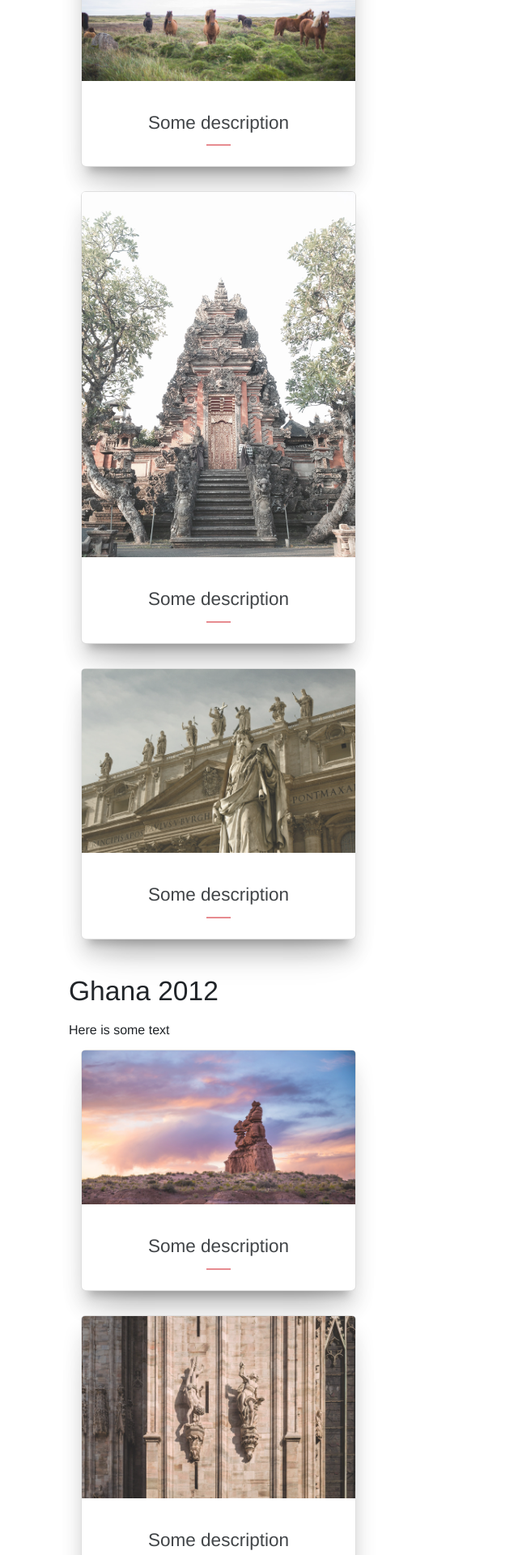
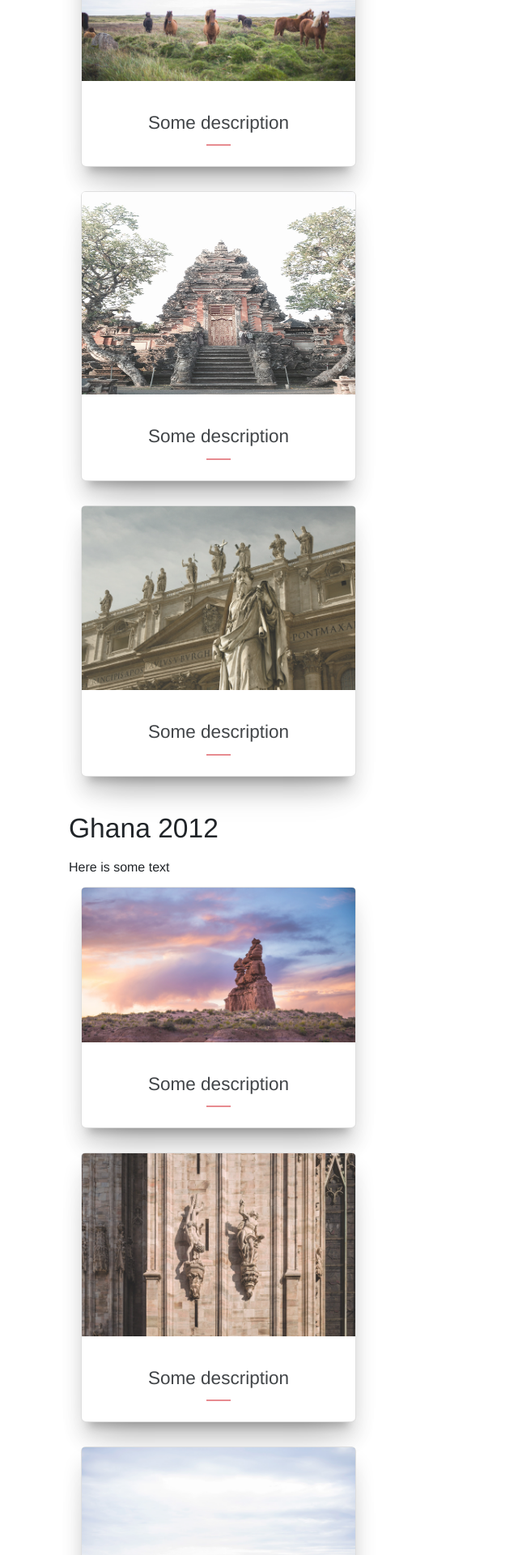
Before and after one commit to redyorg/redyorg.github.io, a Jekyll site: the page built from gallery.md, in a window 1280 px wide. Shown: the part 1516-3436 px from the top of the page at 81% size, without its empty margins (0-640 px from the left). Built offline with Jekyll 4.4.1, drawn with Linux system fonts in a browser that asks for light colours; nearby versions of some CDN libraries; some web fonts are replaced; comment, search, counter and statistics services are not loaded.

Commit message:
Update _card.scss

```diff
--- a/_sass/gaia/_cards.scss
+++ b/_sass/gaia/_cards.scss
@@ -43,6 +43,8 @@
     .image-header,
     .header img{
         width: 100%;
+        // Edited Here on 16rh AUg 19
+        max-height: 250px;
         border-radius: $border-radius-base $border-radius-base 0 0;
 
         &.image-full{
@@ -76,8 +78,12 @@
     }
 
 }
+// Edited Here on 16th Aug 19
+.card-blog-holder {
+    margin-bottom: 2rem;
+}
 .card-blog {
-
+height: 100%;
     .content {
         position: relative;
         text-align: center;
```
